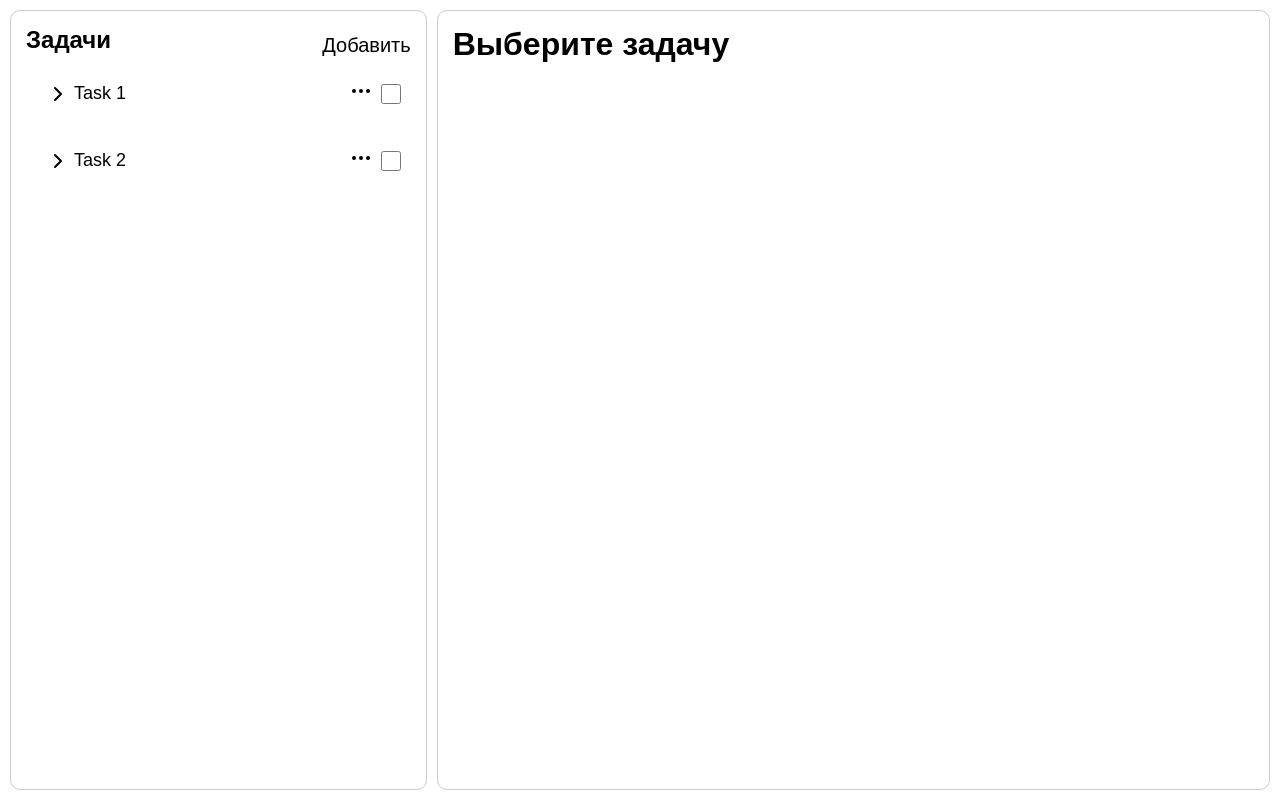
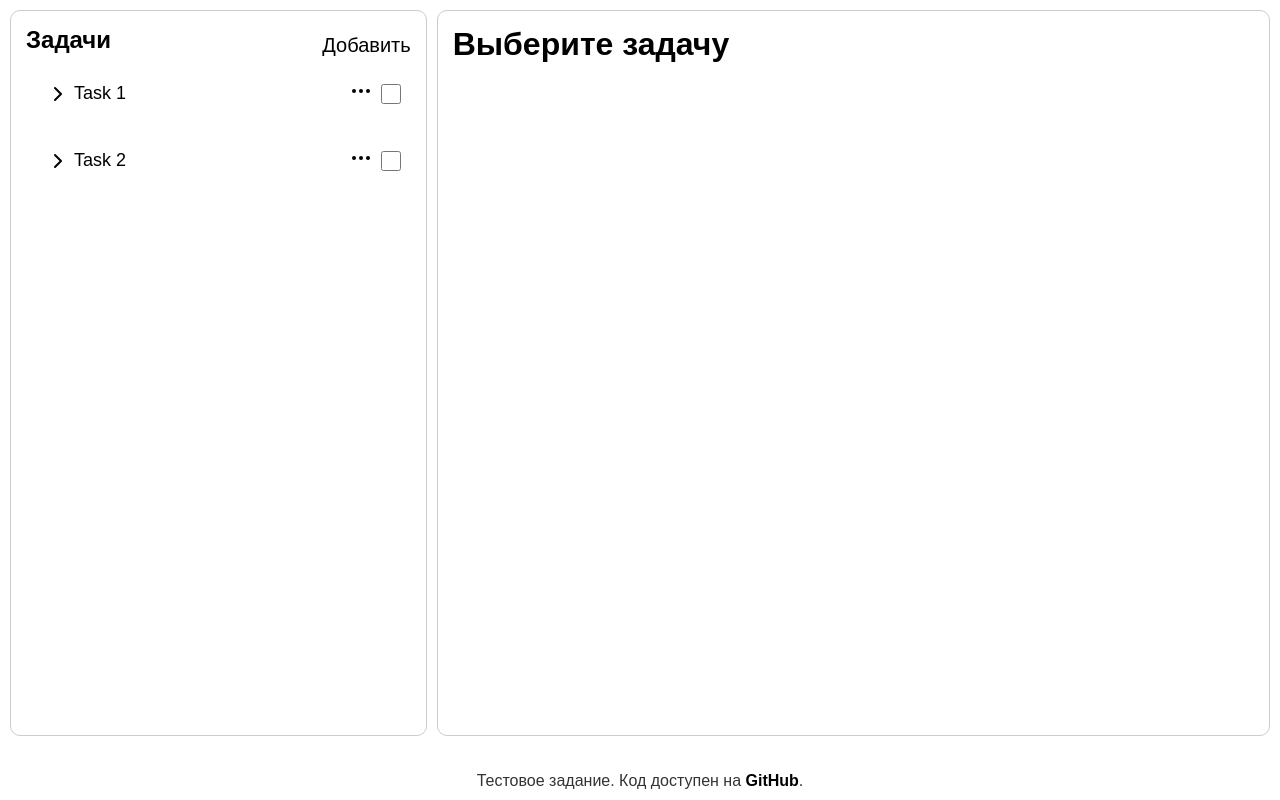
Before and after one commit to pablosukaban/testovoe-apricode, a React (Vite) app: page / in a window 1280 px wide. Built offline with nearby package versions, Linux system fonts and the light colour scheme.

Commit message:
футер

```diff
--- a/src/App.tsx
+++ b/src/App.tsx
@@ -3,10 +3,24 @@ import TaskView from './components/TaskView.tsx';
 
 const App = () => {
   return (
-    <div className={'wrapper'}>
-      <TaskTree />
-      <TaskView />
-    </div>
+    <>
+      <div className={'wrapper'}>
+        <div className={'container'}>
+          <TaskTree />
+          <TaskView />
+        </div>
+        <footer className={'footer'}>
+          Тестовое задание. Код доступен на{' '}
+          <a
+            href={'https://github.com/pablosukaban/testovoe-apricode'}
+            target={'_blank'}
+          >
+            GitHub
+          </a>
+          .
+        </footer>
+      </div>
+    </>
   );
 };
 
--- a/src/styles.scss
+++ b/src/styles.scss
@@ -12,11 +12,35 @@ html {
 }
 
 .wrapper {
-  min-height: 100vh;
+  height: 100vh;
+  display: flex;
+  flex-direction: column;
+  gap: 1rem;
+}
+
+.container {
+  height: 100%;
   display: grid;
   grid-template-columns: 1fr 2fr;
+  gap: 10px;
   padding: 10px;
-  gap: 10px;
+}
+
+.footer {
+  text-align: center;
+  padding: 10px;
+  font-size: 1rem;
+  color: #333333;
+
+  a {
+    font-weight: bold;
+    color: black;
+    text-decoration: none;
+
+    &:hover {
+      text-decoration: underline;
+    }
+  }
 }
 
 h2 {
```
